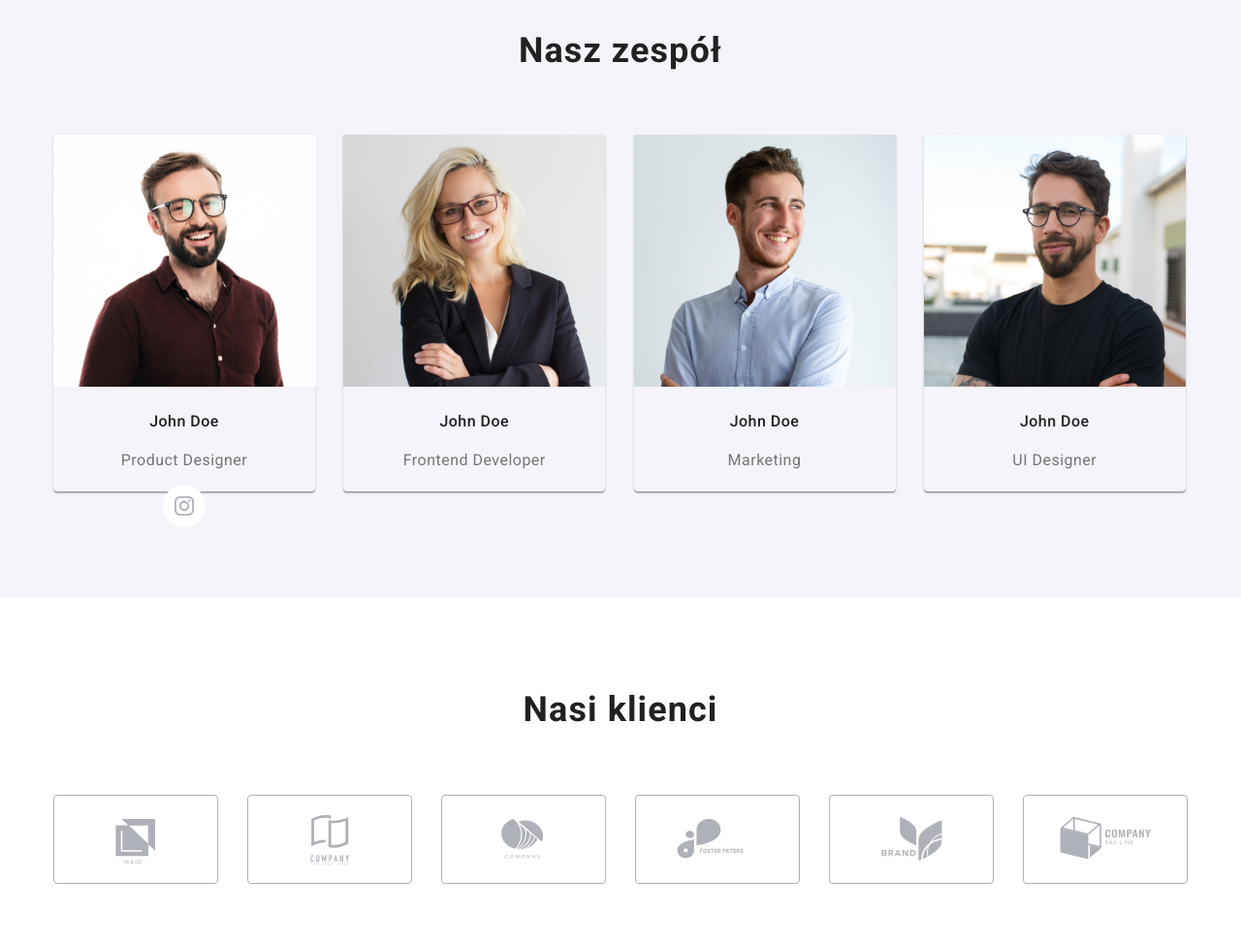
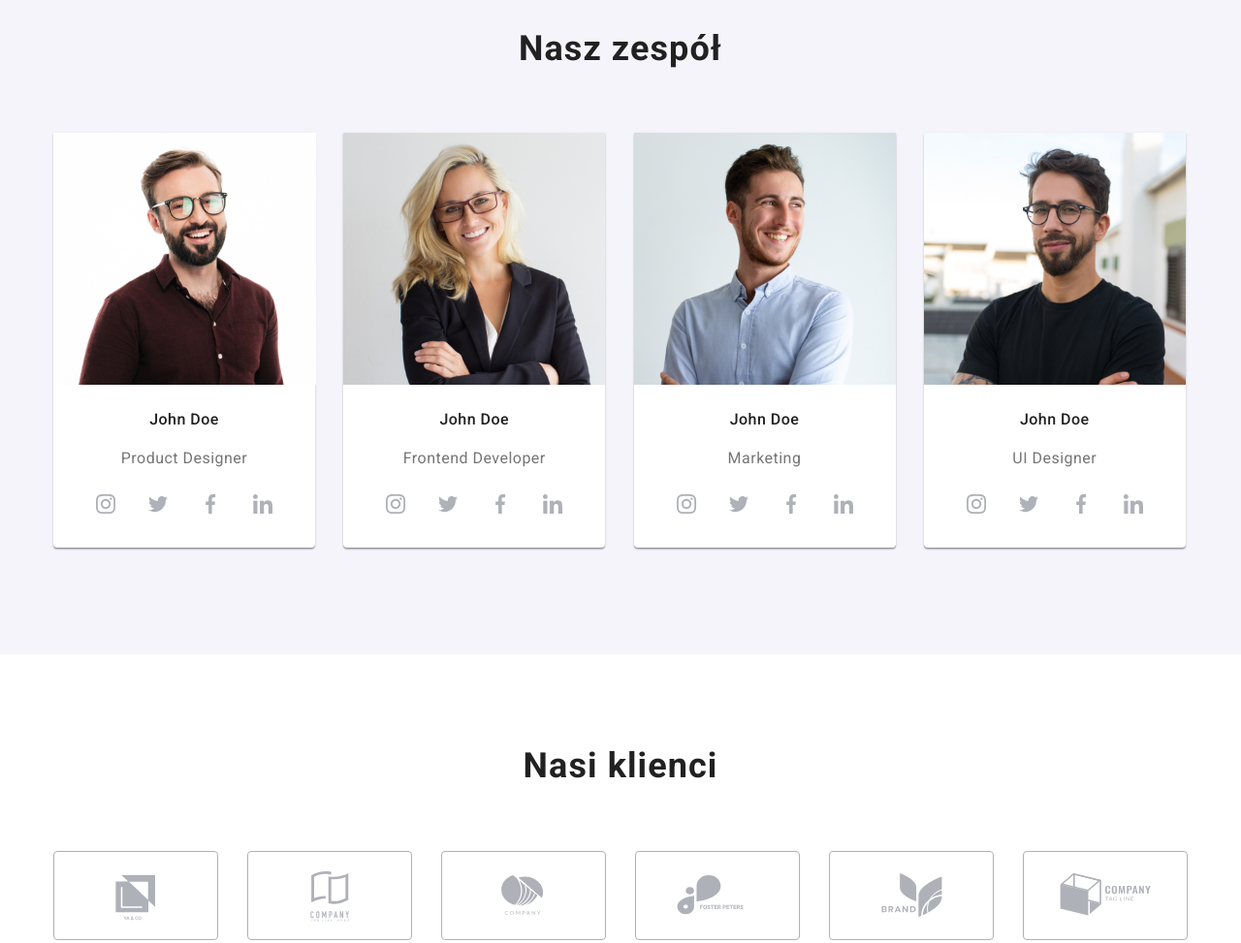
Before and after one commit to bp998/goit-markup-hw-04, a plain HTML site: page index.html in a window 1280 px wide. Shown: the part 1800-2773 px from the top of the page at 97% size. Drawn offline with Linux system fonts and the light colour scheme.

Commit message:
26.10.2022 21:25

```diff
--- a/css/styles.css
+++ b/css/styles.css
@@ -34,6 +34,12 @@ body {
 /* ==============================================================================*/
 /* ================== UNIVERSAL =================================================== */
 /* ================================================================================*/
+
+.wrapper-social {
+  display: flex;
+  justify-content: center;
+  gap: 10px;
+}
 
 .blue-text {
   color: var(--brand-color);
@@ -138,6 +144,10 @@ body {
   justify-content: space-between;
 }
 
+.nav-menu::before {
+  content: icon;
+}
+
 .navigation-button {
   color: inherit;
   text-decoration: none;
@@ -160,6 +170,18 @@ body {
   font-size: 14px;
   line-height: 1.14;
   letter-spacing: 0.02em;
+  position: relative;
+}
+
+.icon-mail {
+  position: absolute;
+  left: -22.5px;
+  top: 1px;
+}
+
+.icon-tel {
+  position: absolute;
+  left: -15px;
 }
 
 .header-border {
@@ -174,8 +196,8 @@ body {
 .header-address:hover,
 .navigation-button:focus,
 .header-address:focus,
-.header-address svg:hover,
-.header-address svg:focus {
+.header-address:hover .icon-color,
+.header-address:focus .icon-color {
   color: var(--brand-color);
   outline: none;
   --color2: var(--brand-color);
@@ -388,7 +410,8 @@ body {
   border-radius: 0px 0px 4px 4px;
   width: 270px;
   margin: 0;
-  height: 368px;
+  height: 428px;
+  background-color: var(--white-color);
 }
 
 .box-styling-main-bottom {
--- a/index.html
+++ b/index.html
@@ -40,7 +40,7 @@
             <ul class="nav-contact list-styling">
               <li class="header-hover">
                 <a class="header-address" href="mailto:info@devstudio.com">
-                  <svg class="icon-color" width="16" height="12">
+                  <svg class="icon-color icon-mail" width="16" height="12">
                     <use href="./images/icons.svg#icon-envelope"></use>
                   </svg>
                   info@devstudio.com</a
@@ -48,7 +48,7 @@
               </li>
               <li>
                 <a class="header-address" href="tel:+48111111111">
-                  <svg class="icon-color" width="10" height="16">
+                  <svg class="icon-color icon-tel" width="10" height="16">
                     <use href="./images/icons.svg#icon-smartphone"></use>
                   </svg>
                   +48 111 111 111</a
@@ -163,8 +163,7 @@
                   <h4 class="team-member-name">John Doe</h4>
                   <p class="team-member-position">Product Designer</p>
                 </figcaption>
-                <div>
-                  <ul class="list-styling">
+                <ul class="wrapper-social list-styling">
                   <li>
                     <a class="social-background icon-social" href="#">
                       <svg width="20" height="20">
@@ -172,8 +171,28 @@
                       </svg>
                     </a>
                   </li>
+                  <li>
+                    <a class="social-background icon-social" href="#">
+                      <svg width="20" height="20">
+                        <use href="./images/icons.svg#icon-twitter-1"></use>
+                      </svg>
+                    </a>
+                  </li>
+                  <li>
+                    <a class="social-background icon-social" href="#">
+                      <svg width="20" height="20">
+                        <use href="./images/icons.svg#icon-facebook-1"></use>
+                      </svg>
+                    </a>
+                  </li>
+                  <li>
+                    <a class="social-background icon-social" href="#">
+                      <svg width="20" height="20">
+                        <use href="./images/icons.svg#icon-linkedin-1"></use>
+                      </svg>
+                    </a>
+                  </li>
                 </ul>
-                </div>
               </figure>
             </li>
             <li>
@@ -187,6 +206,36 @@
                   <h4 class="team-member-name">John Doe</h4>
                   <p class="team-member-position">Frontend Developer</p>
                 </figcaption>
+                <ul class="wrapper-social list-styling">
+                  <li>
+                    <a class="social-background icon-social" href="#">
+                      <svg width="20" height="20">
+                        <use href="./images/icons.svg#icon-instagram-2"></use>
+                      </svg>
+                    </a>
+                  </li>
+                  <li>
+                    <a class="social-background icon-social" href="#">
+                      <svg width="20" height="20">
+                        <use href="./images/icons.svg#icon-twitter-1"></use>
+                      </svg>
+                    </a>
+                  </li>
+                  <li>
+                    <a class="social-background icon-social" href="#">
+                      <svg width="20" height="20">
+                        <use href="./images/icons.svg#icon-facebook-1"></use>
+                      </svg>
+                    </a>
+                  </li>
+                  <li>
+                    <a class="social-background icon-social" href="#">
+                      <svg width="20" height="20">
+                        <use href="./images/icons.svg#icon-linkedin-1"></use>
+                      </svg>
+                    </a>
+                  </li>
+                </ul>
               </figure>
             </li>
             <li>
@@ -200,6 +249,36 @@
                   <h4 class="team-member-name">John Doe</h4>
                   <p class="team-member-position">Marketing</p>
                 </figcaption>
+                <ul class="wrapper-social list-styling">
+                  <li>
+                    <a class="social-background icon-social" href="#">
+                      <svg width="20" height="20">
+                        <use href="./images/icons.svg#icon-instagram-2"></use>
+                      </svg>
+                    </a>
+                  </li>
+                  <li>
+                    <a class="social-background icon-social" href="#">
+                      <svg width="20" height="20">
+                        <use href="./images/icons.svg#icon-twitter-1"></use>
+                      </svg>
+                    </a>
+                  </li>
+                  <li>
+                    <a class="social-background icon-social" href="#">
+                      <svg width="20" height="20">
+                        <use href="./images/icons.svg#icon-facebook-1"></use>
+                      </svg>
+                    </a>
+                  </li>
+                  <li>
+                    <a class="social-background icon-social" href="#">
+                      <svg width="20" height="20">
+                        <use href="./images/icons.svg#icon-linkedin-1"></use>
+                      </svg>
+                    </a>
+                  </li>
+                </ul>
               </figure>
             </li>
             <li>
@@ -213,6 +292,36 @@
                   <h4 class="team-member-name">John Doe</h4>
                   <p class="team-member-position">UI Designer</p>
                 </figcaption>
+                <ul class="wrapper-social list-styling">
+                  <li>
+                    <a class="social-background icon-social" href="#">
+                      <svg width="20" height="20">
+                        <use href="./images/icons.svg#icon-instagram-2"></use>
+                      </svg>
+                    </a>
+                  </li>
+                  <li>
+                    <a class="social-background icon-social" href="#">
+                      <svg width="20" height="20">
+                        <use href="./images/icons.svg#icon-twitter-1"></use>
+                      </svg>
+                    </a>
+                  </li>
+                  <li>
+                    <a class="social-background icon-social" href="#">
+                      <svg width="20" height="20">
+                        <use href="./images/icons.svg#icon-facebook-1"></use>
+                      </svg>
+                    </a>
+                  </li>
+                  <li>
+                    <a class="social-background icon-social" href="#">
+                      <svg width="20" height="20">
+                        <use href="./images/icons.svg#icon-linkedin-1"></use>
+                      </svg>
+                    </a>
+                  </li>
+                </ul>
               </figure>
             </li>
           </ul>
```
Lines whose indentation alone changed are shown as unchanged.
